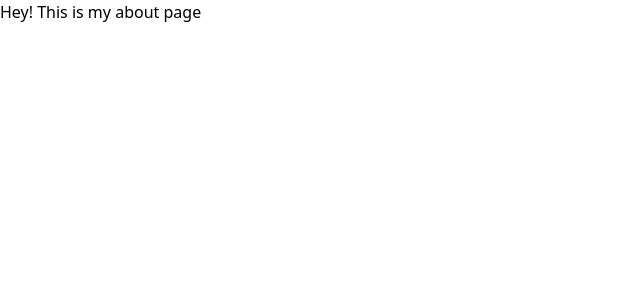
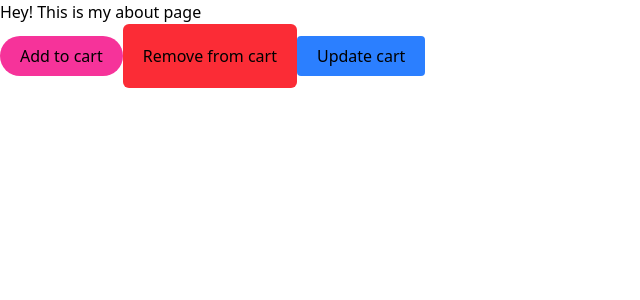
Before and after one commit to poseitutu10/alx-project-0x02-setup, a Next.js app in the folder alx-project-0x02/: page /about in a window 1280 px wide. Shown: the top 300 px of the page, without its empty margins (0-640 px from the left). Built offline with nearby package versions, Linux system fonts and the light colour scheme.

Commit message:
button commponent created

```diff
--- /dev/null
+++ b/alx-project-0x02/components/common/Button.tsx
@@ -0,0 +1,9 @@
+import { ButtonProps } from "@/interfaces";
+
+const Button: React.FC<ButtonProps> = ({title, styles}) => {
+  return  (
+    <button className={`${styles}`}>{title}</button>
+  )
+}
+
+export default Button;
--- a/alx-project-0x02/interfaces/index.ts
+++ b/alx-project-0x02/interfaces/index.ts
@@ -9,3 +9,8 @@ export interface PostProps {
   onClose: () => void;
   isOpen: boolean;
 }
+
+export interface ButtonProps {
+  title: string;
+  styles: string;
+}
--- a/alx-project-0x02/pages/about.tsx
+++ b/alx-project-0x02/pages/about.tsx
@@ -1,7 +1,12 @@
+import Button from "@/components/common/Button";
+
 const About: React.FC = () => {
   return(
     <>
       <h1>Hey! This is my about page</h1>
+      <Button title="Add to cart" styles="bg-pink-500 px-5 py-2 rounded-full" />
+      <Button title="Remove from cart" styles="bg-red-500 p-5 rounded-md" />
+      <Button title="Update cart" styles="bg-blue-500 px-5 py-2 rounded-sm" />
     </>
   )
 }
```
